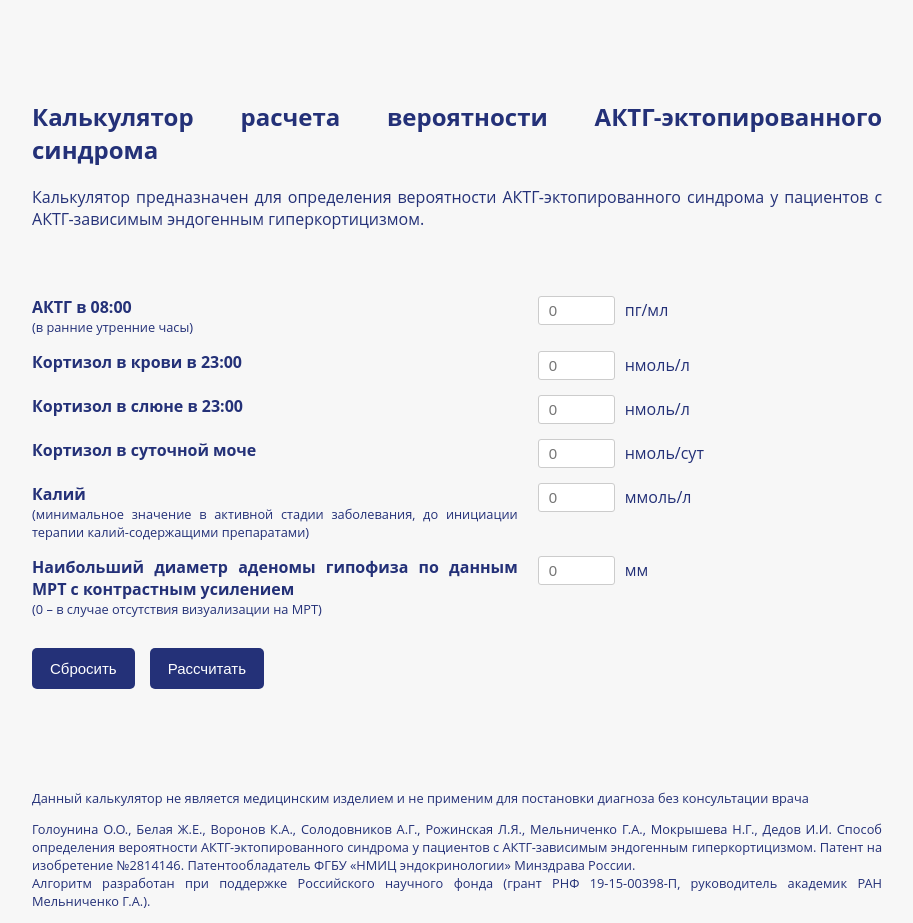
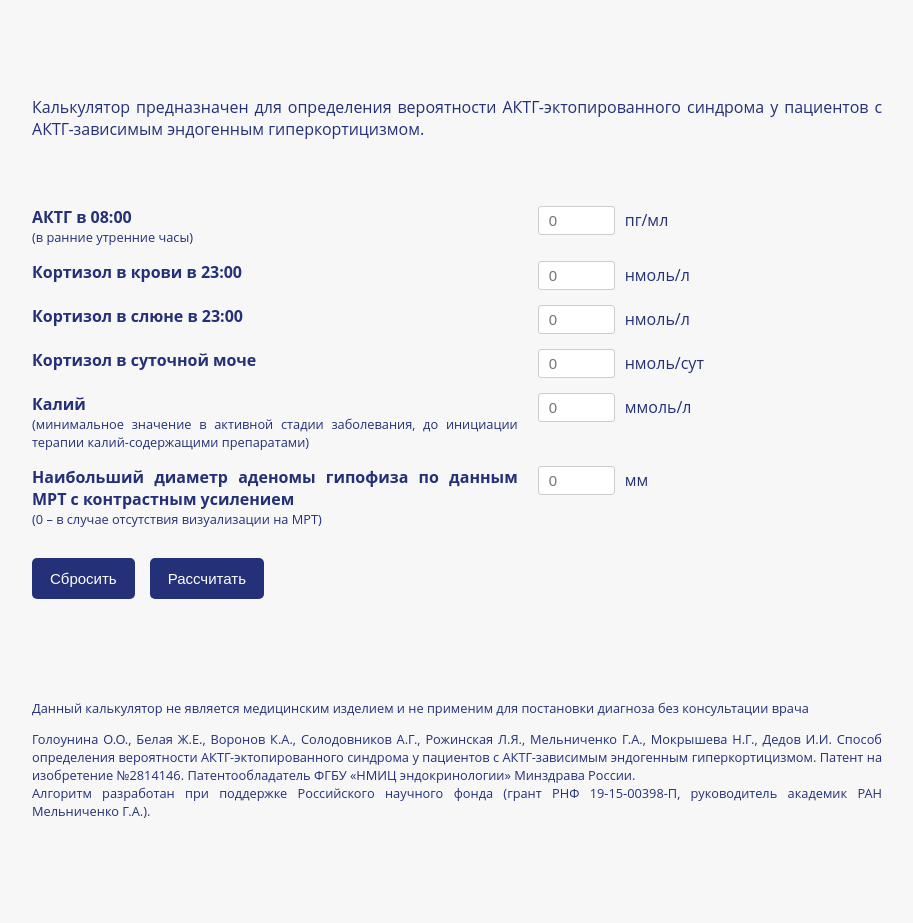
Before and after one commit to martynovappolina/aktg, a React (Create React App) app in the folder front/: page / in a window 1280 px wide. Shown: the whole page, without its empty margins (183-1096 px from the left). After the commit the page ends 833 px from the top, so only its background shows below. Built offline with nearby package versions, Linux system fonts and the light colour scheme.

Commit message:
http://10.128.190.36/megelis/endocart-fix/-/issues/274

```diff
--- a/front/src/App.js
+++ b/front/src/App.js
@@ -8,7 +8,7 @@ function App() {
     <>
       {/* <Header /> */}
       <div>
-        <div className='title'>Калькулятор расчета вероятности АКТГ-эктопированного синдрома</div>
+        {/* <div className='title'>Калькулятор расчета вероятности АКТГ-эктопированного синдрома</div> */}
         <p>Калькулятор предназначен для определения вероятности АКТГ-эктопированного синдрома  у пациентов с АКТГ-зависимым эндогенным гиперкортицизмом.</p>
         <Calculator fields={aktgFields} url='predict/' />
         <p style={{marginTop: '100px'}} className="description">Данный калькулятор не является медицинским изделием и не применим для постановки диагноза без консультации врача</p>
```
